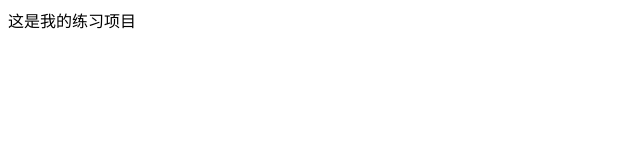
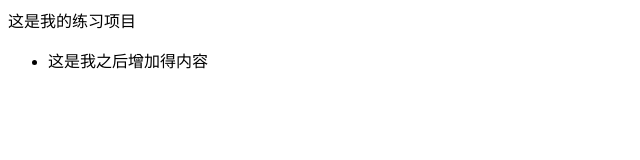
Before and after one commit to liuyuhan0117/demovue, a plain HTML site: page index.html in a window 1280 px wide. Shown: the whole page, without its empty margins (0-640 px from the left). Drawn offline with Linux system fonts and the light colour scheme.

Commit message:
这是我上传分支得内容

```diff
--- a/index.html
+++ b/index.html
@@ -4,7 +4,7 @@
  * @Author: 刘宇涵
  * @Date: 2020-09-08 19:29:43
  * @LastEditors: 刘宇涵
- * @LastEditTime: 2020-09-08 19:30:17
+ * @LastEditTime: 2020-09-08 19:42:44
 -->
 <!DOCTYPE html>
 <html lang="en">
@@ -18,6 +18,11 @@
 
 <body>
     这是我的练习项目
+    <ul>
+        <li>
+            这是我之后增加得内容
+        </li>
+    </ul>
 </body>
 
 </html>
```
